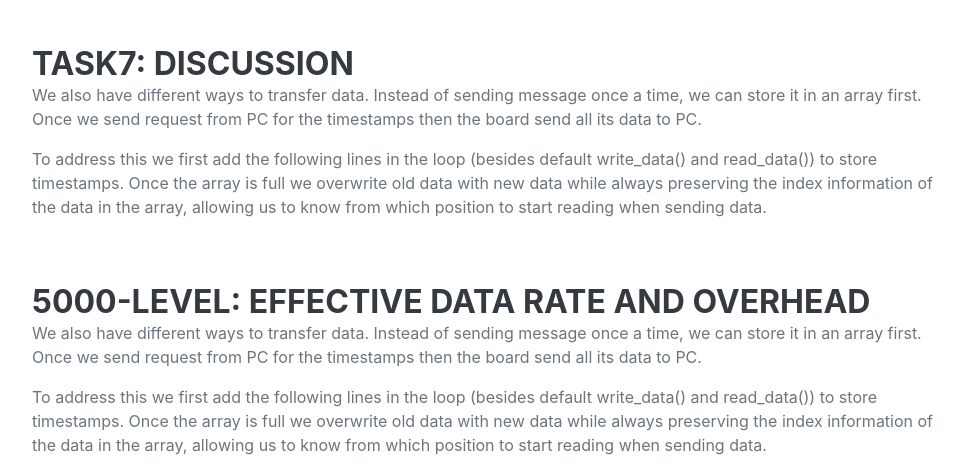
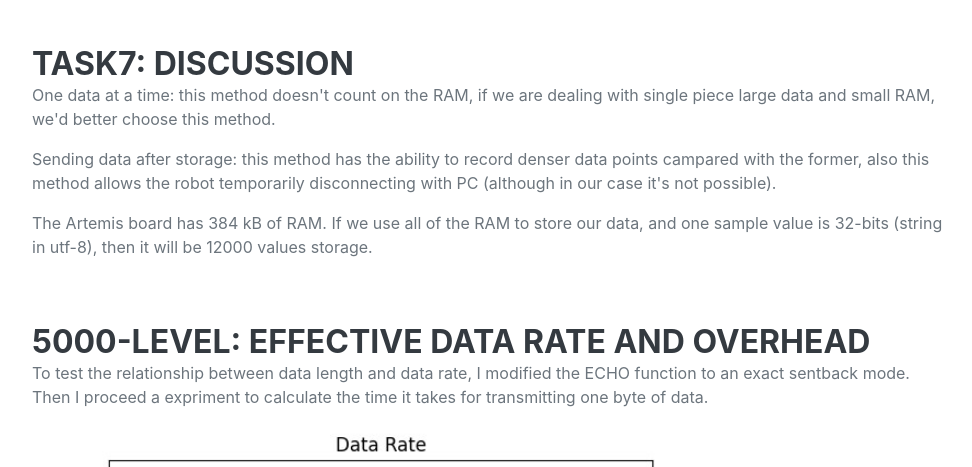
Before and after one commit to dyjin2/FastRobots2024, a website: page docs/index.html in a window 1280 px wide. Shown: the part 11533-12000 px from the top of the page, without its empty margins (288-1260 px from the left). Drawn offline with nearby package versions, Linux system fonts and the light colour scheme; a web font is replaced by a local one.

Commit message:
before due

```diff
--- a/docs/index.html
+++ b/docs/index.html
@@ -269,8 +269,9 @@
                         <div class="flex-grow-1">
                             <h3 class="mb-0">Task7: Discussion</h3>
 
-                            <p>We also have different ways to transfer data. Instead of sending message once a time, we can store it in an array first. Once we send request from PC for the timestamps then the board send all its data to PC.</p>
-                            <p>To address this we first add the following lines in the loop (besides default write_data() and read_data()) to store timestamps. Once the array is full we overwrite old data with new data while always preserving the index information of the data in the array, allowing us to know from which position to start reading when sending data.</p>
+                            <p>One data at a time: this method doesn't count on the RAM, if we are dealing with single piece large data and small RAM, we'd better choose this method.</p>
+                            <p>Sending data after storage: this method has the ability to record denser data points campared with the former, also this method allows the robot temporarily disconnecting with PC (although in our case it's not possible).</p>
+                            <p>The Artemis board has 384 kB of RAM. If we use all of the RAM to store our data, and one sample value is 32-bits (string in utf-8), then it will be 12000 values storage.</p>
 
                         </div>
                     </div>
@@ -278,20 +279,16 @@
                     <div class="d-flex flex-column flex-md-row justify-content-between mb-5">
                         <div class="flex-grow-1">
                             <h3 class="mb-0">5000-level: Effective Data Rate And Overhead</h3>
-
-                            <p>We also have different ways to transfer data. Instead of sending message once a time, we can store it in an array first. Once we send request from PC for the timestamps then the board send all its data to PC.</p>
-                            <p>To address this we first add the following lines in the loop (besides default write_data() and read_data()) to store timestamps. Once the array is full we overwrite old data with new data while always preserving the index information of the data in the array, allowing us to know from which position to start reading when sending data.</p>
-
+                            <p>To test the relationship between data length and data rate, I modified the ECHO function to an exact sentback mode. Then I proceed a expriment to calculate the time it takes for transmitting one byte of data.</p>
+                            <img width="640" height="360" class="img-fluid img-centered" src="assets/img/data_rate.jpg" alt="">
+                            <p>The result graph shows that by increasing the data length, the effective data rate gradually increase as well.</p>
                         </div>
                     </div>
 
                     <div class="d-flex flex-column flex-md-row justify-content-between mb-5">
                         <div class="flex-grow-1">
                             <h3 class="mb-0">5000-level: Reliability</h3>
-
-                            <p>We also have different ways to transfer data. Instead of sending message once a time, we can store it in an array first. Once we send request from PC for the timestamps then the board send all its data to PC.</p>
-                            <p>To address this we first add the following lines in the loop (besides default write_data() and read_data()) to store timestamps. Once the array is full we overwrite old data with new data while always preserving the index information of the data in the array, allowing us to know from which position to start reading when sending data.</p>
-
+                            <p>By comparing the stored data in Artemis and PC, I found that the computer read all the data published by Artemis, even if Artemis sends at a higher rate.</p>
                         </div>
                     </div>
 
```
Also changed, not shown: docs/assets/img/data_rate.jpg (added).
